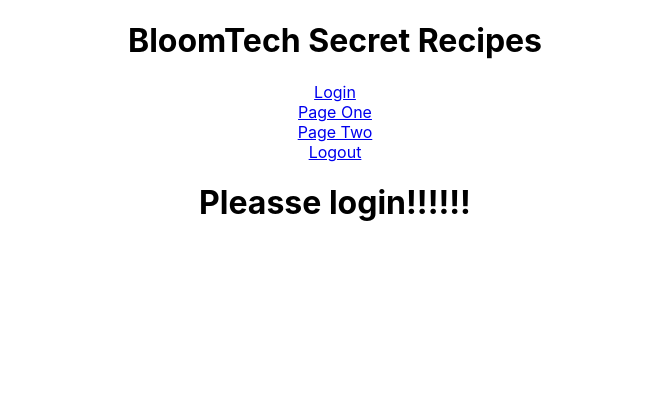
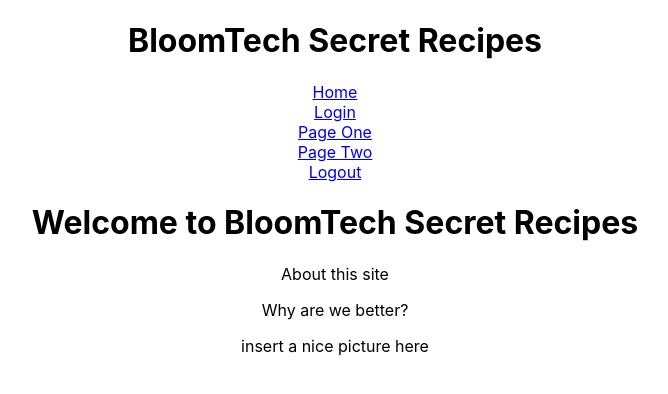
Before and after one commit to Build-Week-Secret-Family-Recipes-01/front-end, a React (Create React App) app: page / in a window 1280 px wide. Shown: the top 394 px of the page, without its empty margins (305-973 px from the left). Built offline with nearby package versions, Linux system fonts and the light colour scheme.

Commit message:
improved routing and extra comps added

```diff
--- a/src/App.js
+++ b/src/App.js
@@ -6,16 +6,16 @@ import Login from "./components/login";
 import PageOne from "./components/page_one";
 import PageTwo from "./components/page_two";
 import Header from "./components/header";
+import Logout from "./components/logout";
+import Home from './components/home';
 
 function App() {
   return (
     <div className="App">
-      <Header>
-        <p>Hello there</p>
-      </Header>
+      <Header/>
 
       <Route exact path="/">
-        <Login />
+        <Home />
       </Route>
 
       <Route path="/login">
@@ -30,6 +30,10 @@ function App() {
         <PageTwo />
       </Route>
 
+      <Route path="/logout">
+        <Logout />
+      </Route>
+
     </div>
   );
 }
--- a/src/components/header.js
+++ b/src/components/header.js
@@ -6,7 +6,8 @@ const Header = () => {
       <div>
           <h1>BloomTech Secret Recipes</h1>
           <div>
-              <Link to="/">Login</Link><br/>
+              <Link to="/">Home</Link><br/>
+              <Link to="login">Login</Link><br/>
               <Link to="page_one">Page One</Link><br/>
               <Link to="page_two">Page Two</Link><br/>
               <Link to="logout">Logout</Link><br/>
--- /dev/null
+++ b/src/components/home.js
@@ -0,0 +1,14 @@
+import React from 'react';
+
+const Home = () => {
+  return(
+    <div>
+       <h1>Welcome to BloomTech Secret Recipes</h1>
+       <p>About this site</p>
+       <p>Why are we better?</p>
+       <p>insert a nice picture here</p>
+    </div>
+  )
+}
+
+export default Home;
--- a/src/components/login.js
+++ b/src/components/login.js
@@ -1,10 +1,14 @@
 import React from 'react';
+import { Link } from 'react-router-dom';
 
 const Login = () => {
   return(
-    <h1>
-      Pleasse login!!!!!!
-    </h1>
+    <div>
+          <h1>
+              Pleasse login or create a new account!!!!!!
+          </h1>
+          <Link to="/signup">Don't have an account?</Link><br/>
+    </div>
   )
 }
 
--- /dev/null
+++ b/src/components/logout.js
@@ -0,0 +1,11 @@
+import React from 'react';
+
+const Logout = () => {
+  return(
+    <h1>
+      Will build a redirect later :))))
+    </h1>
+  )
+}
+
+export default Logout;
```
Also changed, not shown: src/components/signup.js (added, +11 -0 lines).
